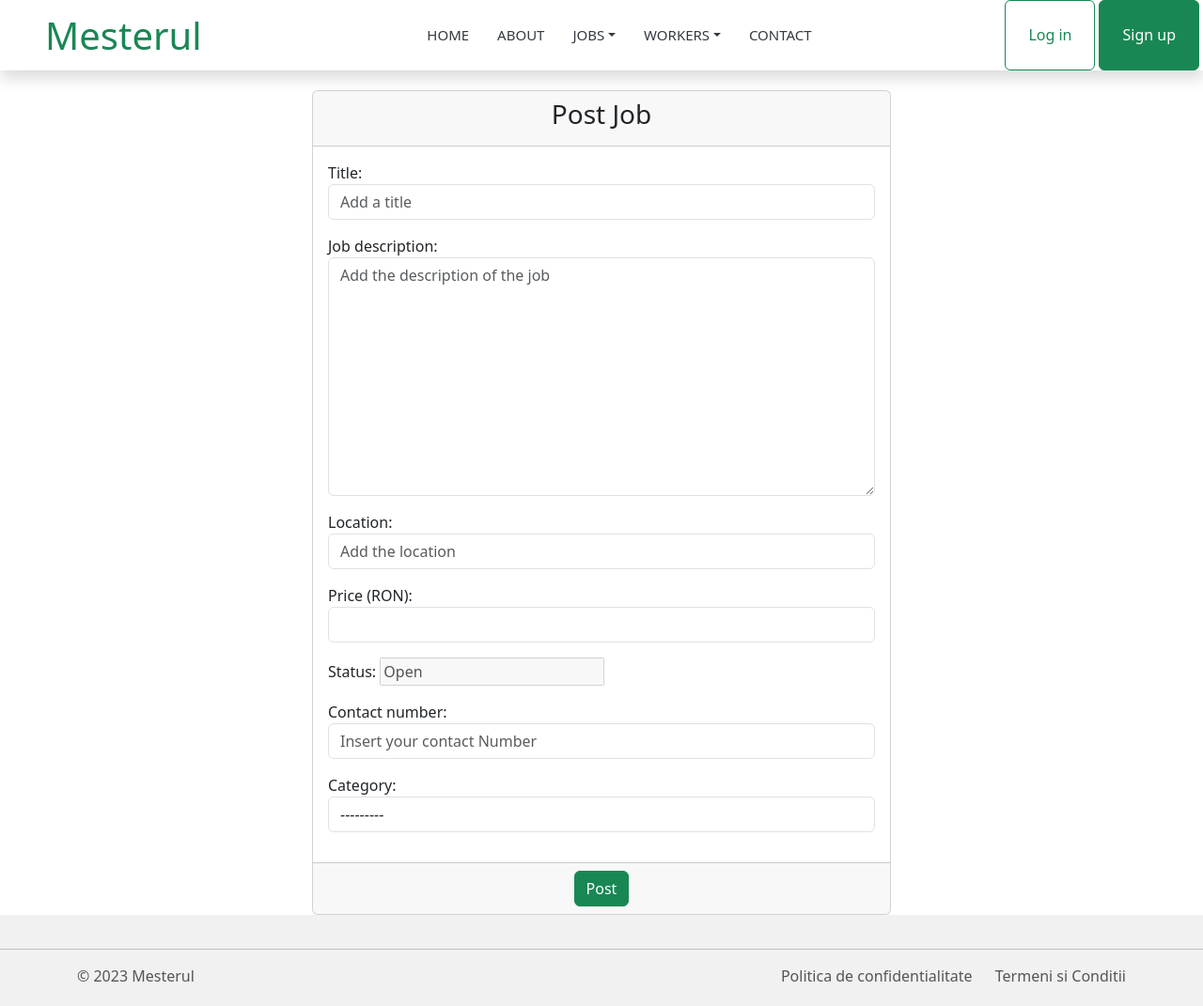
After one commit to CiubanDan/mester, a Django app: page /create_job/ in a window 1280 px wide. The commit adds this page. Shown: the whole page at 94% size. Run offline with Django 4.2, Linux system fonts and the light colour scheme; parts of the project's set-up code (start-up, migrations or seed data) failed here and were passed over.

Commit message:
post a job

```diff
--- /dev/null
+++ b/job/forms.py
@@ -0,0 +1,28 @@
+from django import forms
+
+from job.models import Job
+from member.models import Category
+
+
+class JobCreateForm(forms.ModelForm):
+    category = forms.ModelChoiceField(queryset=Category.objects.all(),
+                                      widget=forms.Select(attrs={'class': 'form-control'}))
+    status = forms.CharField(disabled=True, initial='Open')
+
+    class Meta:
+        model = Job
+        fields = ['title', 'job_description', 'location', 'price', 'status', 'contact_number']
+        widgets = {
+            'title': forms.TextInput(attrs={'class': 'form-control', 'placeholder': 'Add a title'}),
+            'location': forms.TextInput(attrs={'class': 'form-control', 'placeholder': 'Add the location'}),
+            'job_description': forms.Textarea(
+                attrs={'class': 'form-control', 'placeholder': 'Add the description of the job'}),
+            'price': forms.TextInput(attrs={'class': 'form-control', 'suffix': 'RON'}),
+            'contact_number': forms.NumberInput(
+                attrs={'class': 'form-control', 'placeholder': 'Insert your contact Number'}),
+
+        }
+
+    def __init__(self, *args, **kwargs):
+        super().__init__(*args, **kwargs)
+        self.fields['price'].label = 'Price (RON)'
--- a/job/models.py
+++ b/job/models.py
@@ -10,6 +10,7 @@ class Job(models.Model):
     job_description = models.CharField(max_length=255)
     location = models.CharField(max_length=50)
     price = models.IntegerField()
+    contact_number = models.IntegerField(null=True)
 
 
 class Contract(models.Model):
--- a/job/urls.py
+++ b/job/urls.py
@@ -1,3 +1,7 @@
+from django.urls import path
+
+from job import views
+
 urlpatterns = [
-
+    path('create_job/', views.JobCreateView.as_view(), name='create-job')
 ]
--- a/job/views.py
+++ b/job/views.py
@@ -1,3 +1,11 @@
-from django.shortcuts import render
+from django.urls import reverse_lazy
+from django.views.generic import CreateView
+from job.forms import JobCreateForm
+from job.models import Job
 
-# Create your views here.
+
+class JobCreateView(CreateView):
+    template_name = 'job/create_job.html'
+    model = Job
+    form_class = JobCreateForm
+    success_url = reverse_lazy('homepage')
--- a/member/models.py
+++ b/member/models.py
@@ -6,9 +6,11 @@ class CustomMember(AbstractUser):
     email = models.EmailField(unique=True)
     USERNAME_FIELD = 'email'
     REQUIRED_FIELDS = []
-    is_worker = models.BooleanField(default=False)
+    member_type = ((False, 'Member'), (True, "Worker"))
+    is_worker = models.BooleanField(choices=member_type)
     phone_number = models.CharField(max_length=10)
     username = None
+
 
 
 class Category(models.Model):
@@ -17,7 +19,7 @@ class Category(models.Model):
 
 class Worker(models.Model):
     member = models.OneToOneField(CustomMember, on_delete=models.CASCADE, related_name='worker')
-    # category = models.ForeignKey(Category, on_delete=models.CASCADE)
+    category = models.ForeignKey(Category, on_delete=models.CASCADE, null=True)
     is_premium = models.BooleanField(default=False)
     is_banned = models.BooleanField(default=False)
 
--- a/member/views.py
+++ b/member/views.py
@@ -27,6 +27,7 @@ class CustomMemberCreateView(CreateView):
                 new_user.save()
                 Worker.objects.create(member=new_user)
             else:
+                new_user.is_worker = False
                 new_user.save()
 
         return redirect('homepage')
@@ -41,4 +42,4 @@ class MemberListView(ListView):
         """
         This query returns only members that are NOT workers
         """
-        return CustomMember.objects.filter(is_worker=False)
+        return CustomMember.objects.filter(is_worker=True)
--- /dev/null
+++ b/templates/job/create_job.html
@@ -0,0 +1,28 @@
+{% extends "base.html" %}
+
+{% block title %}Job Post{% endblock %}
+
+{% block content %}
+<div class="container-fluid">
+        <div class="row">
+            <div class="col-md-6 offset-md-3">
+                <div class="card">
+                    <div class="card-header">
+                        <h3 class="text-center">Post Job</h3>
+                    </div>
+
+                    <form method="post">
+                        {% csrf_token %}
+                        <div class="card-body">
+                            {{ form.as_p }}
+                        </div>
+                        <div class="card-footer text-center">
+                            <button type="submit" class="btn btn-success">Post</button>
+                        </div>
+                    </form>
+
+                </div>
+            </div>
+        </div>
+    </div>
+{% endblock %}
--- a/templates/navbar.html
+++ b/templates/navbar.html
@@ -9,13 +9,13 @@
     </button>
     <div class="collapse navbar-collapse" id="navbarCollapse">
         <ul class="navbar-nav ms-auto p-4 p-lg-0 justify-content-center text-center">
-            <li href="#" class="nav-item nav-link active">Home</li>
-            <li href="#" class="nav-item nav-link">About</li>
+            <a href="{% url 'homepage' %}" class="nav-item nav-link">Home</a>
+            <a href="#" class="nav-item nav-link">About</a>
             <div class="nav-item dropdown">
                 <a href="#" class="nav-link dropdown-toggle" data-bs-toggle="dropdown">Jobs</a>
                 <div class="dropdown-menu rounded-0 m-0 justify-content-center text-center">
                     <a href="#" class="dropdown-item">Job List</a>
-                    <a href="#" class="dropdown-item">Post Jobs</a>
+                    <a href="{% url 'create-job' %}" class="dropdown-item">Post Jobs</a>
                 </div>
             </div>
             <div class="nav-item dropdown">
```
Also changed, not shown: member/forms.py (+6 -5 lines).
